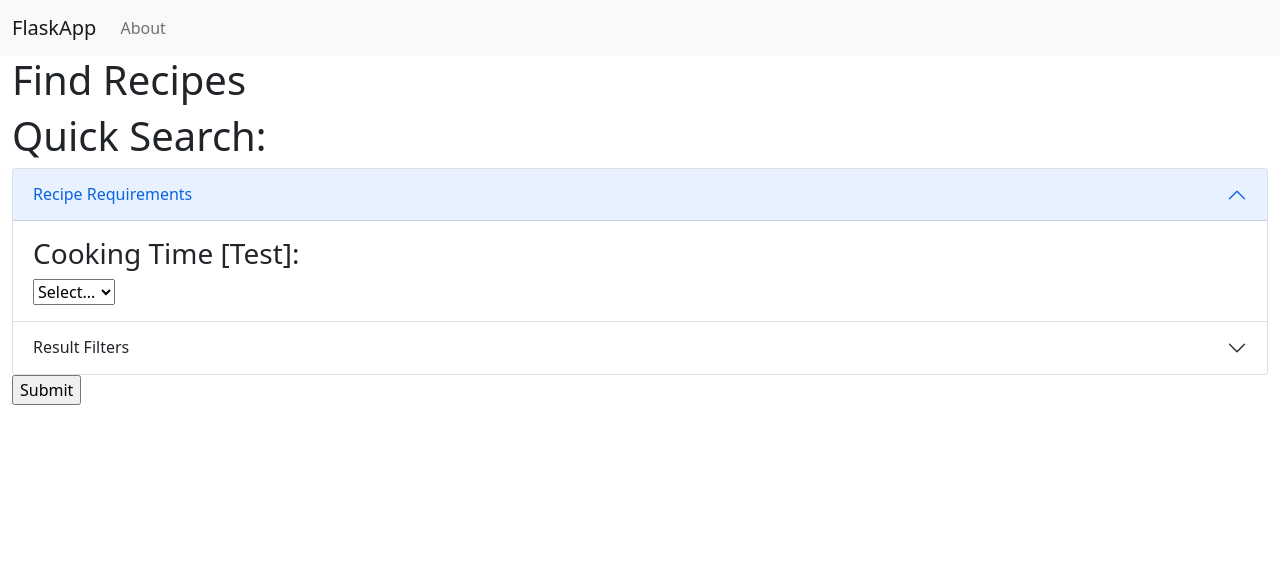
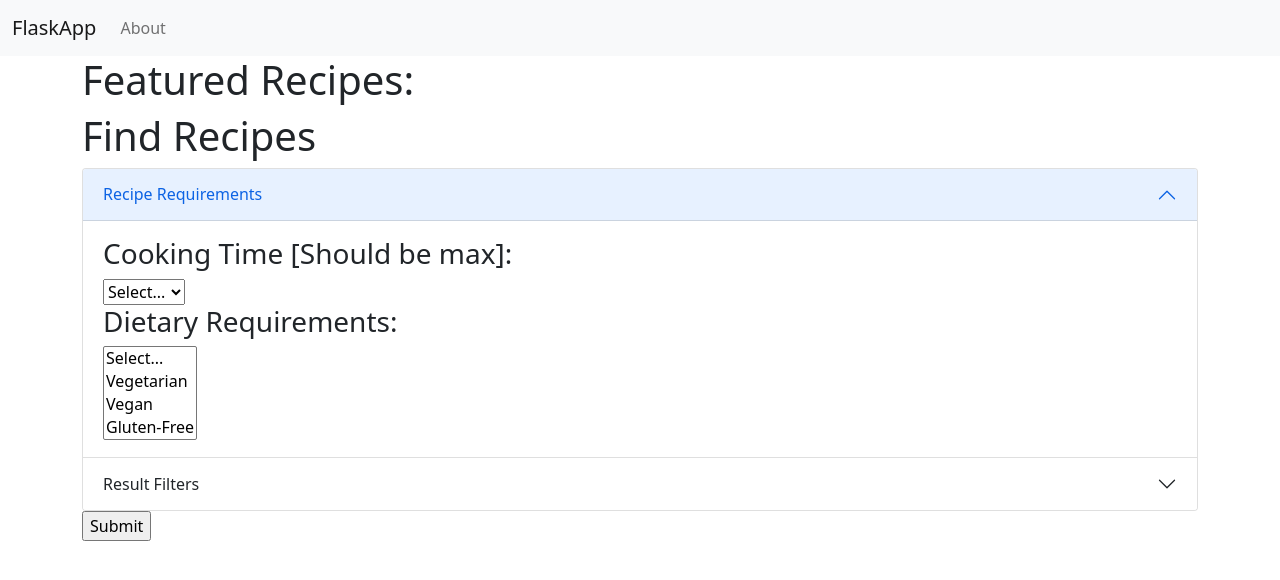
Before and after one commit to JHoweWowe/Honours-Project-Code, a Flask app: page / in a window 1280 px wide, after a click on "Recipe Requirements". Shown: the top 580 px of the page. Run offline with Flask 2, Linux system fonts and the light colour scheme; some libraries are stand-ins or nearby versions.

Commit message:
Add search by dietary requirements feature

```diff
--- a/app.py
+++ b/app.py
@@ -7,36 +7,50 @@ import json
 app = Flask(__name__)
 mongo = PyMongo(app, uri="mongodb://localhost:27017/honours-proj-website-recipes")
 
+# THIS IS DEFINITELY NOT GOOD PRACTICE - POSSIBLY BASED ON RANKING AND DIETARY REQUIREMENTS???
+featured_recipes_data = list(mongo.db.bbcgoodfood.aggregate([
+    {"$sample": {"size": 3}}, # Just a test
+]))
+
 @app.route('/')
 def index():
-    return render_template('index.html')
+    return render_template('index.html', featured_recipes_data = featured_recipes_data)
 
-# Test with filters as arguments
+# Refactor - filters as arguments
 @app.route('/', methods=['POST'])
 def search_recipes():
     requirements = dict()
     filters = dict()
 
-    time = request.form.get('cooking-time', default='')
-    if time != '':
-        requirements['time'] = time
+    time_str = request.form.get('total-cooking-time', default='')
+    dietary_requirements_str = request.form.get('dietary-requirements-dropdown', default='')
+
+    if time_str != '':
+        requirements['total_time'] = int(time_str)
+    if dietary_requirements_str != '':
+        requirements['dietary_requirements'] = dietary_requirements_str
+
+    print('Dietary Requirements: ' + str(requirements))
 
     return test_get_recipe_data(requirements)
+
+def quick_search_recipes():
+    # TODO: Create quick search functionality
+    pass
 
 @app.route('/test-route-recipes', methods=['GET'])
 def test_get_recipe_data(requirements):
     try:
         #data = list(mongo.db.bbcgoodfood.find({"time": time})) # Takes recipes with 50 mins
-        print(len(requirements))
-
 
         data = list(mongo.db.bbcgoodfood.aggregate([
             {"$match": requirements},
             {"$sample": {"size": 3}}, # Just a test
         ]))
+
         for recipe in data:
             recipe["_id"] = str(recipe["_id"])
-        return render_template('recipes.html', data=data)
+        return render_template('recipes.html', data=data, featured_recipes_data = featured_recipes_data)
 
     except Exception as ex:
         print(ex)
--- a/templates/base.html
+++ b/templates/base.html
@@ -8,7 +8,6 @@
 
     <!-- Bootstrap CSS -->
     <link href="https://cdn.jsdelivr.net/npm/bootstrap@5.1.0/dist/css/bootstrap.min.css" rel="stylesheet" integrity="sha384-KyZXEAg3QhqLMpG8r+8fhAXLRk2vvoC2f3B09zVXn8CA5QIVfZOJ3BCsw2P0p/We" crossorigin="anonymous">
-
 </head>
 
 <body>
@@ -30,6 +29,23 @@
         </div>
     </nav>
 
+    <!-- FEATURED RECIPES -->
+    <div class="container" id="featured-recipes-container">
+        <h1>Featured Recipes:</h1>
+        <div class="row" style="margin: 0px auto">
+            {% for d in featured_recipes_data %}
+            <div class="col-md card" style="margin: 0px 8px">
+                <img class="card-img-top" src="{{ d.image_url }}" alt="{{ d.description }}">
+                <div class="card-body">
+                    <h5 class="card-title">{{ d.title }}</h5>
+                    <p class="card-text">{{ d.description }}</p>
+                    <a href="{{ url_for('view_recipe', id = d._id) }}" class="btn btn-primary">Go somewhere</a>
+                </div>
+            </div>
+            {% endfor %}
+        </div>
+    </div>
+
     <div class="content">
         {% block content %} {% endblock %}
     </div>
--- a/templates/index.html
+++ b/templates/index.html
@@ -1,10 +1,9 @@
 {% extends 'base.html' %}
 
 {% block content %}
-  <div class="container-fluid">
+
+  <div class="container" id="recipes-container">
     <h1>{% block title %} Find Recipes {% endblock %}</h1>
-
-    <h1>Quick Search: </h1>
 
     <form id="search-recipe-form" action="/" method="post">
 
@@ -17,12 +16,23 @@
           </h2>
           <div id="flush-collapseOne" class="accordion-collapse collapse" aria-labelledby="flush-headingOne" data-bs-parent="#accordionFlushExample">
             <div class="accordion-body">
-              <h3>Cooking Time [Test]:</h3>
-              <select name="cooking-time">
-                <option value="">Select...</option>
-                <option value="30 mins">30 mins</option>
-                <option value="50 mins">50 mins</option>
-              </select>
+              <div id="total-cooking-time-container">
+                <h3>Cooking Time [Should be max]:</h3>
+                <select name="total-cooking-time">
+                  <option value="">Select...</option>
+                  <option value="30">30 mins</option>
+                  <option value="50">50 mins</option>
+                </select>
+              </div>
+              <div id="dietary-requirements-container">
+                <h3>Dietary Requirements:</h3>
+                <select name="dietary-requirements-dropdown" multiple="multiple">
+                  <option value="">Select...</option>
+                  <option value="Vegetarian">Vegetarian</option>
+                  <option value="Vegan">Vegan</option>
+                  <option value="Gluten-free">Gluten-Free</option>
+                </select>
+              </div>
             </div>
           </div>
         </div>
--- a/templates/recipes.html
+++ b/templates/recipes.html
@@ -12,7 +12,8 @@
                 <h1> {{ d.title }} </h1>
             </a>
             <!-- Change size -->
-            <h5> {{ d.description }} </h5>
+            <h5>Dietary Requirements: {{ d.dietary_requirements }} </h5>
+            <h5>Total Cooking Time: {{ d.total_time }} </h5>
         </div>
         {% endfor %}
     </div>
```
